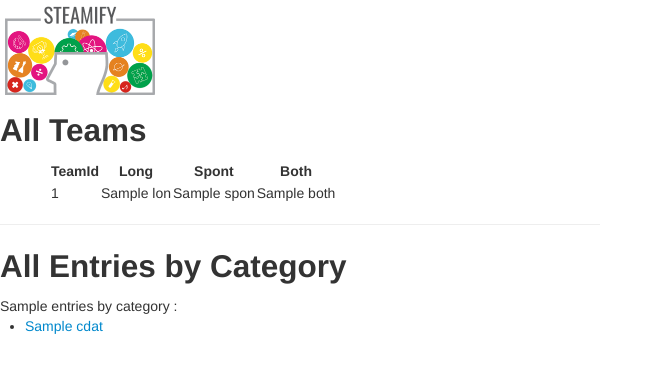
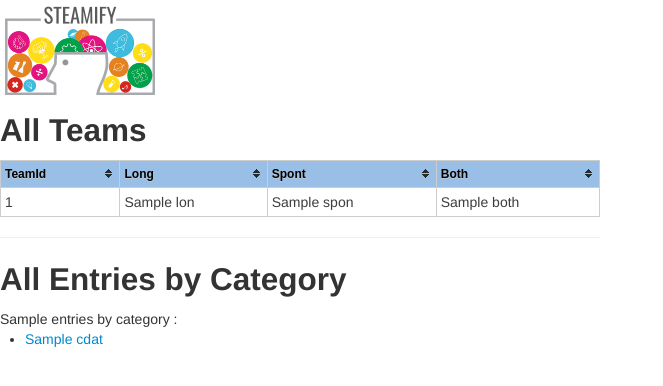
Before and after one commit to 7-factorial/steamify-scoring, a Django app: template steamify/templates/steamify/adminstatus.html in a window 1280 px wide. Shown: the top 386 px of the page, without its empty margins (0-663 px from the left). Run offline with Django 3.2, Linux system fonts and the light colour scheme; the template is opened without the code that fills it: most values are stand-ins (such as "Sample title", 1, 10 or a date in 2020); some libraries are stand-ins or nearby versions.

Commit message:
base.html: add {% block %} so other templates can add to <head>; also tiny css change on adminstatus

```diff
--- a/steamify/templates/steamify/adminstatus.html
+++ b/steamify/templates/steamify/adminstatus.html
@@ -15,7 +15,7 @@
 
 {% block content %}
     <h2> All Teams </h2>
-    <table style="margin-left:50px;" class="tablesorter-blue usets">
+    <table class="tablesorter-blue usets">
     <thead><tr>
         <th>TeamId</th>
         <th>Long</th>
--- a/steamify/templates/steamify/base.html
+++ b/steamify/templates/steamify/base.html
@@ -11,6 +11,7 @@
     <link href="{% static 'steamify/css/steamify.css' %}" rel="stylesheet">
     <script src="{% static 'steamify/js/jquery-ui-1.12.1/external/jquery/jquery.js' %}"></script>
     <script src="{% static 'steamify/js/jquery-ui-1.12.1/jquery-ui.js' %}"></script>
+    {% block extrahead %}{% endblock %}
 </head>
 <body>
     <div style="max-width:600px;">
```
